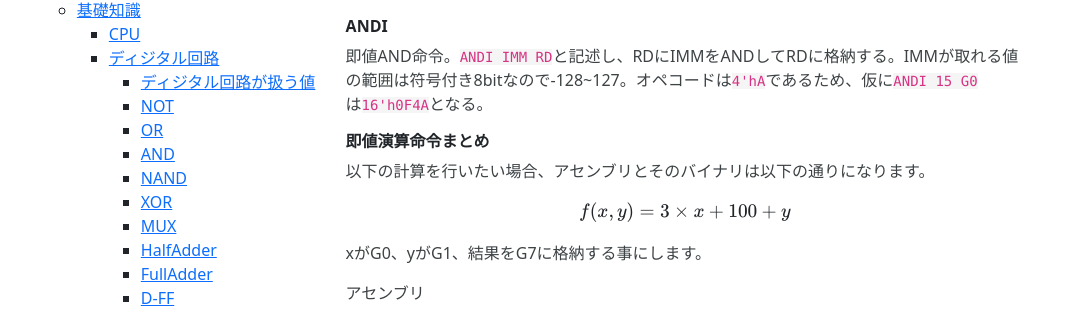
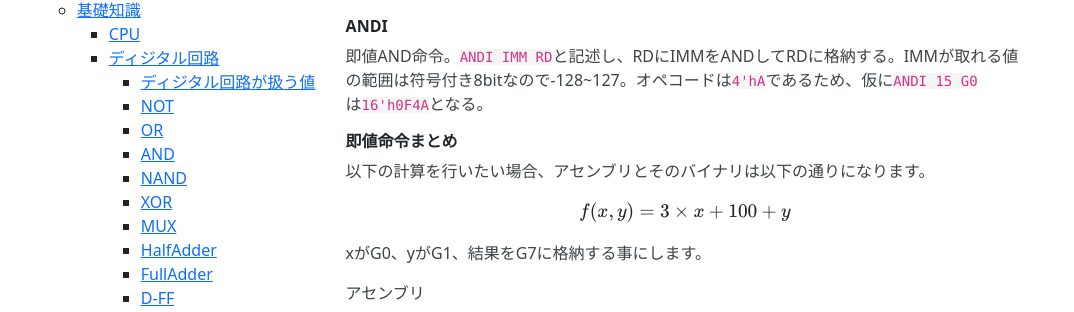
Before and after one commit to VLSI-JP/VLSI-JP.github.io, a Jekyll site: the page built from LetsMakeCPU.md, in a window 1280 px wide and 900 px high, scrolled down 29466 px. Shown: the part 130-442 px from the top of the window, without its empty margins (0-1074 px from the left). Built offline with Jekyll 4.4.1, drawn with Linux system fonts in a browser that asks for light colours; formulas are drawn with MathJax 3.

Commit message:
add memory

```diff
--- a/LetsMakeCPU.md
+++ b/LetsMakeCPU.md
@@ -934,7 +934,7 @@ ADD G2 G3 G7
 
 即値AND命令。`ANDI IMM RD`と記述し、RDにIMMをANDしてRDに格納する。IMMが取れる値の範囲は符号付き8bitなので-128~127。オペコードは`4'hA`であるため、仮に`ANDI 15 G0`は`16'h0F4A`となる。
 
-###### 即値演算命令まとめ
+###### 即値命令まとめ
 
 以下の計算を行いたい場合、アセンブリとそのバイナリは以下の通りになります。
 
```
